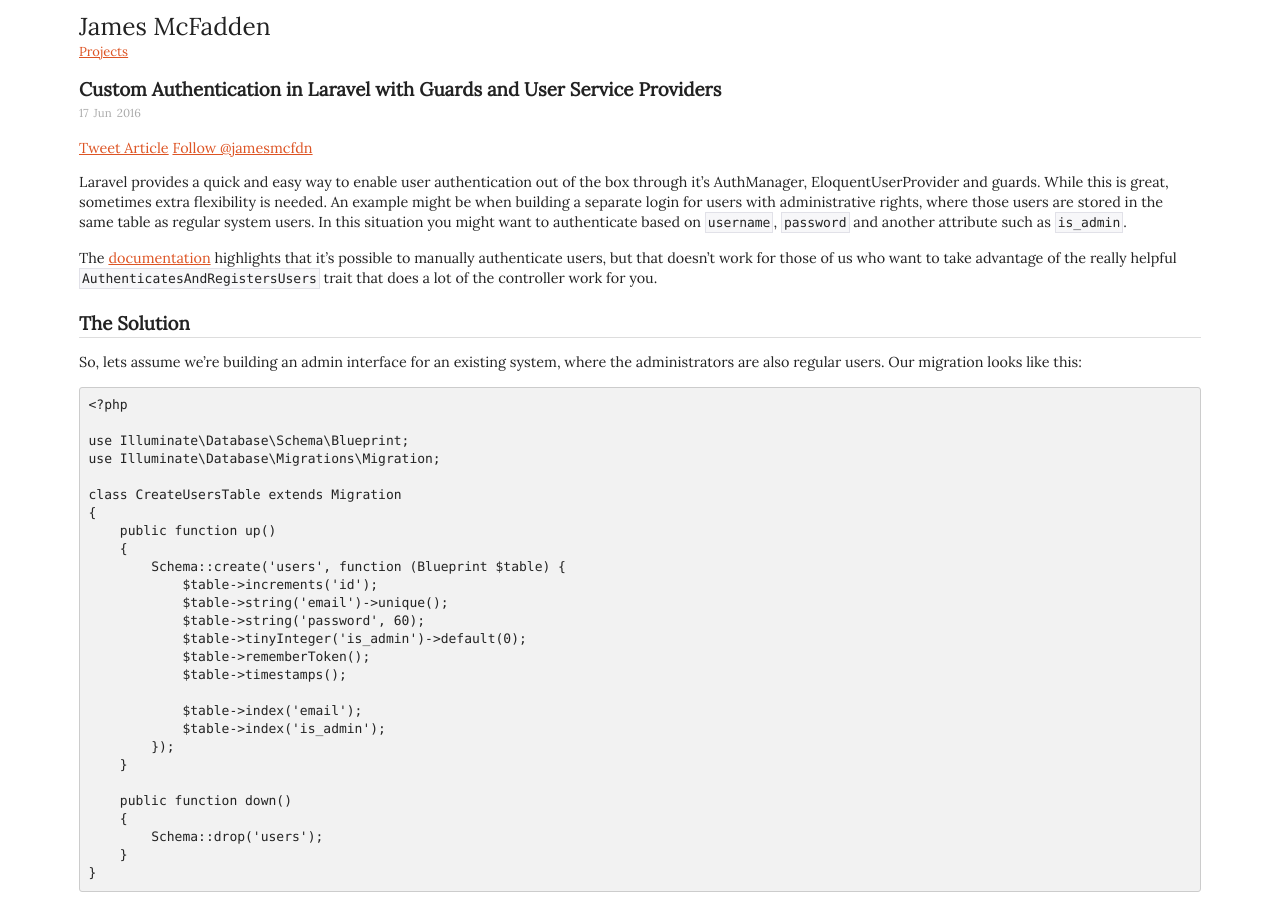
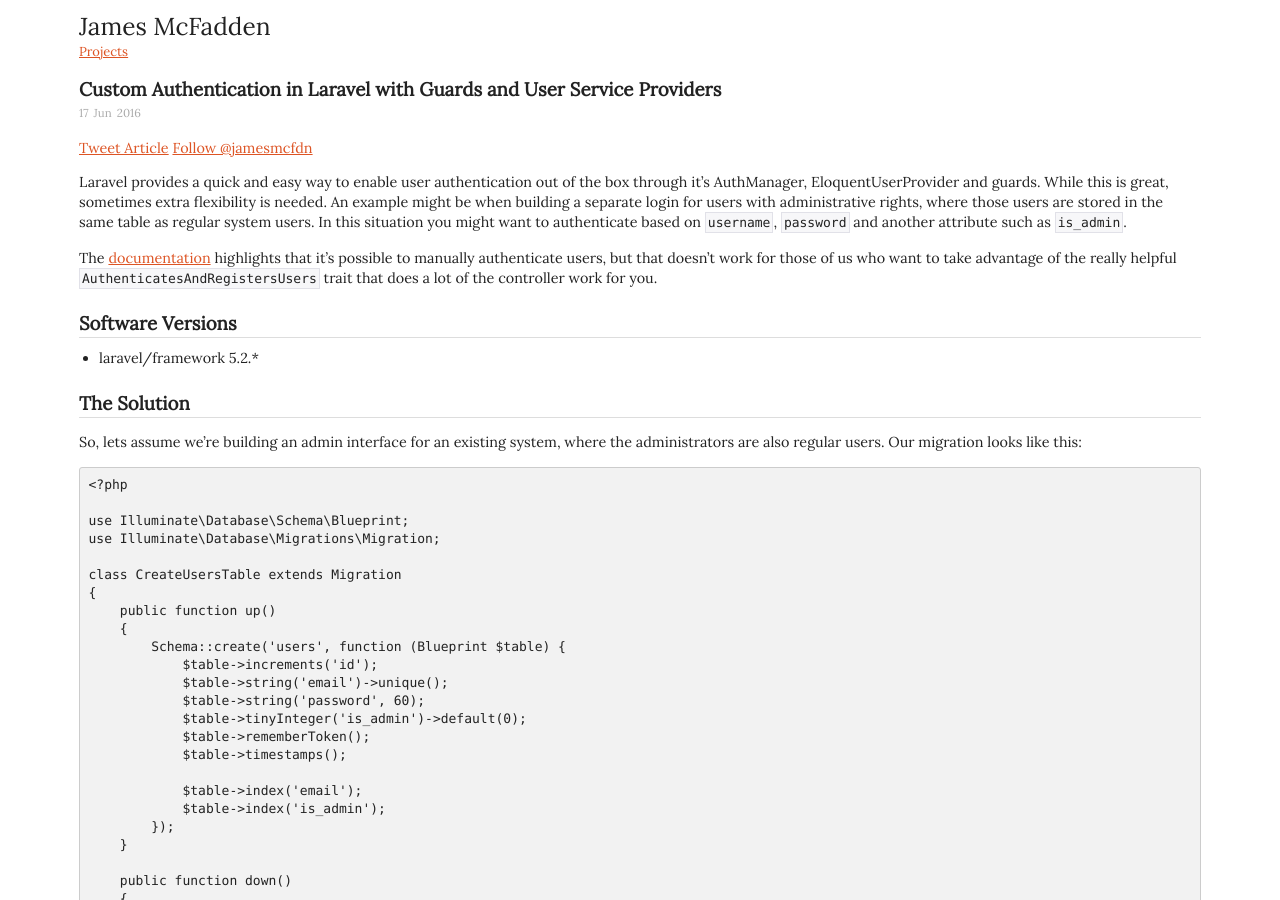
Before and after one commit to mcfdn/mcfdn.github.io, a Jekyll site: the page built from _posts/2016-06-17-custom-authentication-in-laravel-with-guards-and-user-service-providers.md, in a window 1280 px wide and 900 px high. Built offline with Jekyll 4.4.1, drawn with Linux system fonts in a browser that asks for light colours; comment, search, counter and statistics services are not loaded.

Commit message:
Specify the version of Laravel used for the post

```diff
--- a/_posts/2016-06-17-custom-authentication-in-laravel-with-guards-and-user-service-providers.md
+++ b/_posts/2016-06-17-custom-authentication-in-laravel-with-guards-and-user-service-providers.md
@@ -7,6 +7,10 @@
 Laravel provides a quick and easy way to enable user authentication out of the box through it's AuthManager, EloquentUserProvider and guards. While this is great, sometimes extra flexibility is needed. An example might be when building a separate login for users with administrative rights, where those users are stored in the same table as regular system users. In this situation you might want to authenticate based on `username`, `password` and another attribute such as `is_admin`.
 
 The [documentation](https://laravel.com/docs/5.2/authentication#authenticating-users) highlights that it's possible to manually authenticate users, but that doesn't work for those of us who want to take advantage of the really helpful `AuthenticatesAndRegistersUsers` trait that does a lot of the controller work for you.
+
+### Software Versions
+
+- laravel/framework 5.2.*
 
 ### The Solution
 
```
